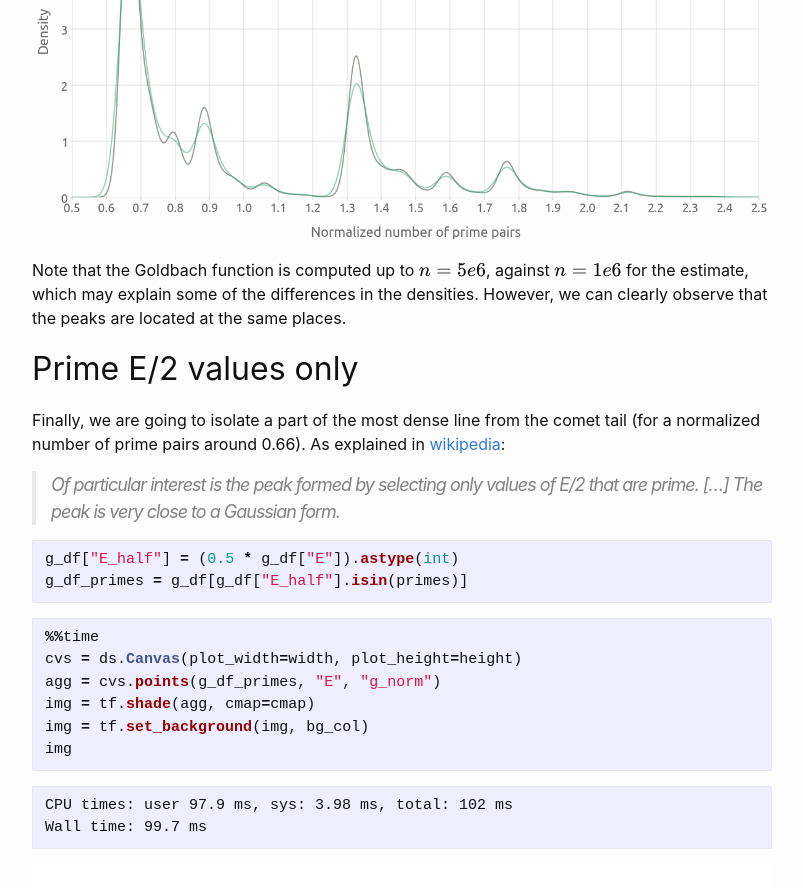
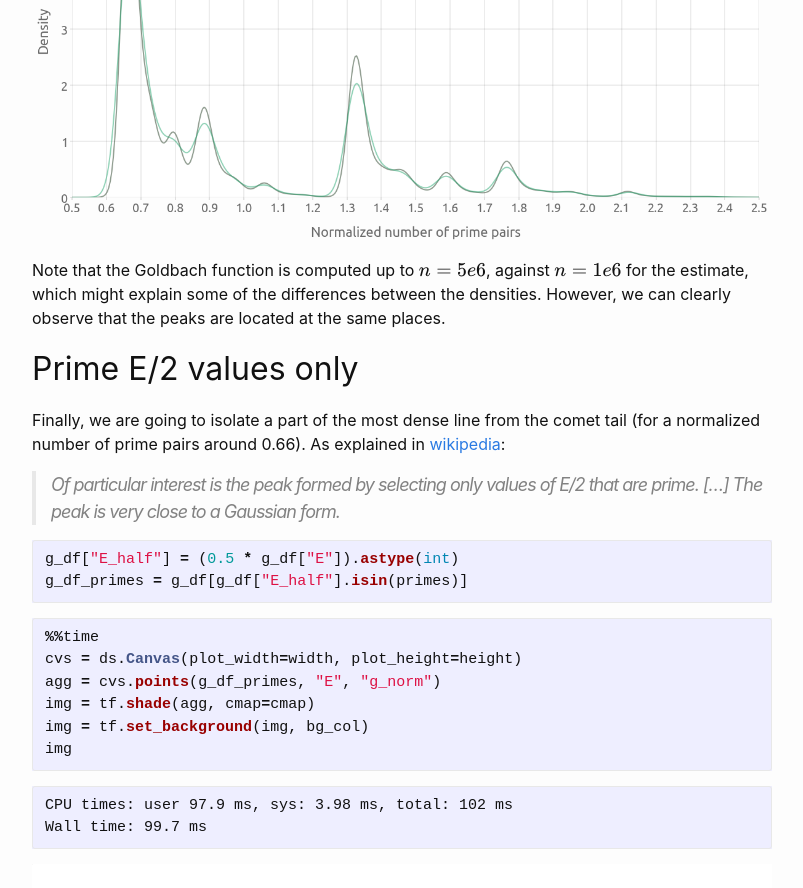
Before and after one commit to aetperf/aetperf.github.io, a Jekyll site: the page built from _posts/2021-07-22-Goldbach-s-Comet-with-Numba-and-Datashader.md, in a window 1280 px wide and 900 px high, scrolled down 20958 px. Shown: the top 888 px of the window, without its empty margins (238-1041 px from the left). Built offline with Jekyll 4.4.1, drawn with Linux system fonts in a browser that asks for light colours; formulas are drawn with MathJax 3; comment, search, counter and statistics services are not loaded.

Commit message:
small update

```diff
--- a/_posts/2021-07-22-Goldbach-s-Comet-with-Numba-and-Datashader.md
+++ b/_posts/2021-07-22-Goldbach-s-Comet-with-Numba-and-Datashader.md
@@ -914,7 +914,7 @@ _ = ax.set_xlim(0.5, 2.5)
 
 
 
-Note that the Goldbach function is computed up to $n=5e6$, against $n=1e6$ for the estimate, which may explain some of the differences in the densities. However, we can clearly observe that the peaks are located at the same places.
+Note that the Goldbach function is computed up to $n=5e6$, against $n=1e6$ for the estimate, which might explain some of the differences between the densities. However, we can clearly observe that the peaks are located at the same places.
 
 ## Prime E/2 values only
 
```
